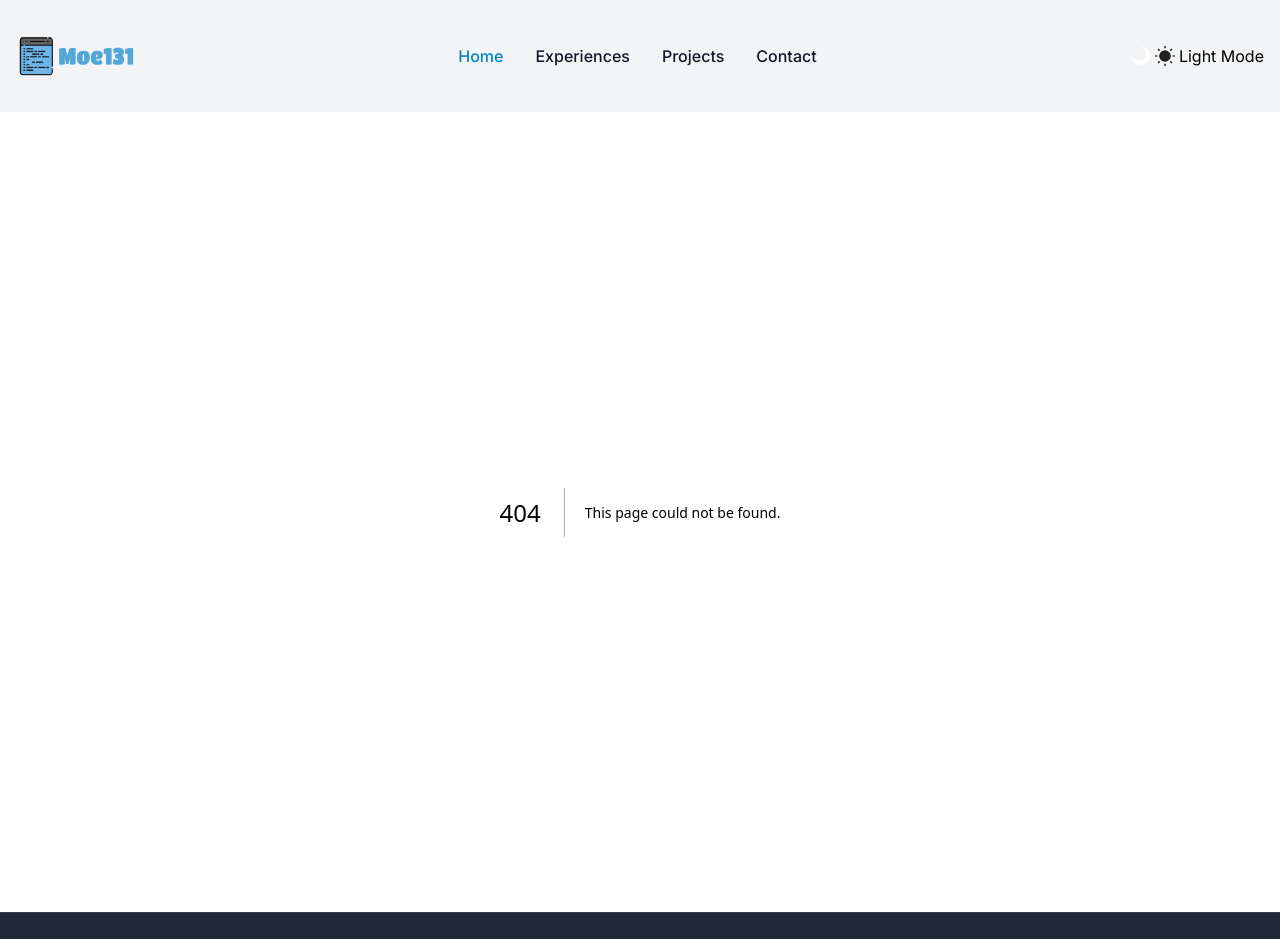
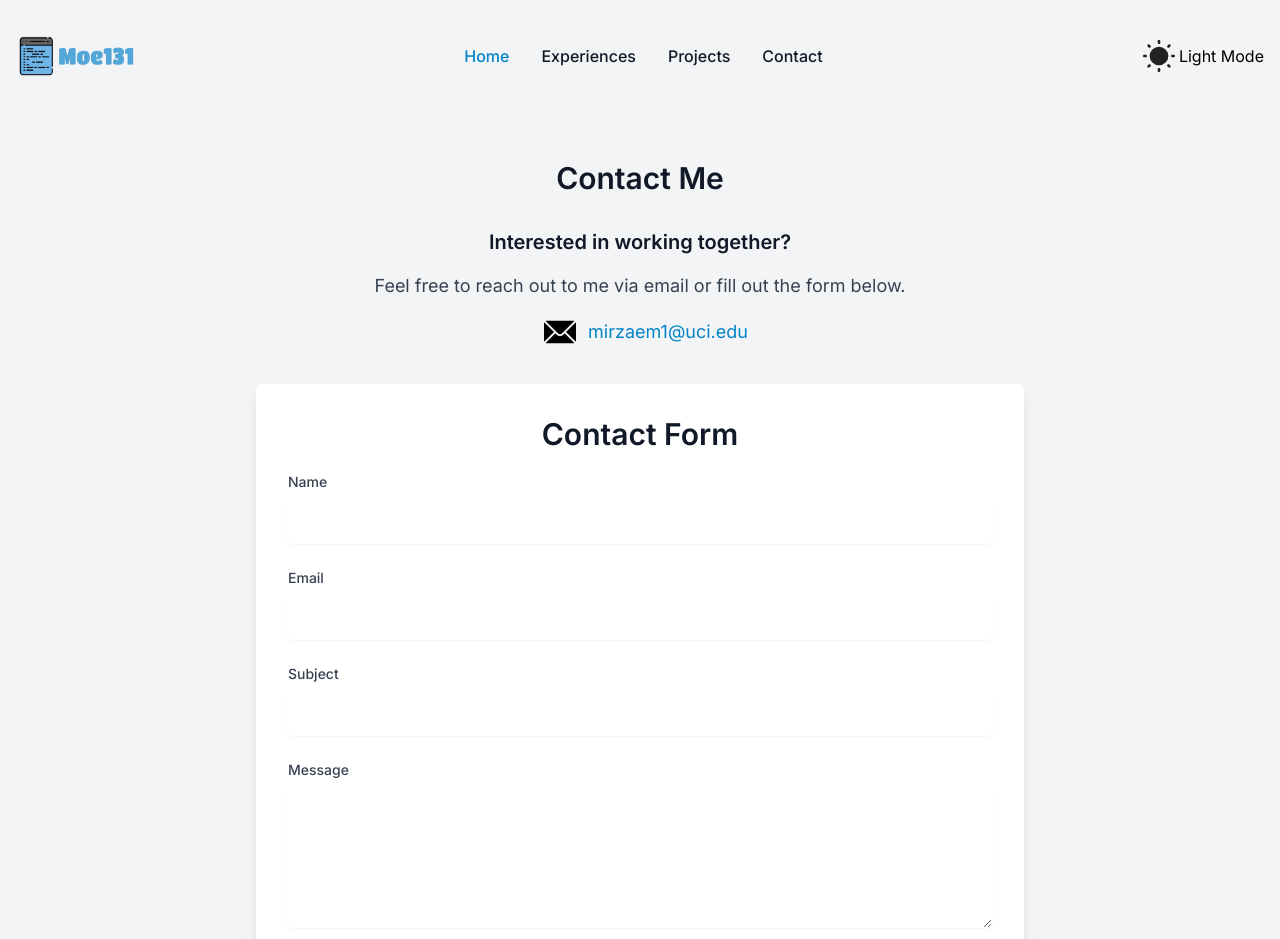
Before and after one commit to Moe131/moe131.github.io, a Next.js app: page /contact in a window 1280 px wide. Before the commit this address had no page. Shown: the top 939 px of the page. Built offline with nearby package versions, Linux system fonts and the light colour scheme.

Commit message:
contact page added

```diff
--- /dev/null
+++ b/src/app/contact/page.tsx
@@ -0,0 +1,114 @@
+"use client"
+import { useState } from 'react';
+import LightMailIcon from "../../assets/email-light.png"
+import DarkMailIcon from "../../assets/email-dark.png"
+import Image from 'next/image';
+import { useTheme } from 'next-themes';
+
+
+export default function Contact() {
+    const {theme , setTheme} = useTheme()
+    const [formData, setFormData] = useState({
+        name: '',
+        email: '',
+        subject: '',
+        message: ''
+    });
+
+    const handleChange = (e: React.ChangeEvent<HTMLInputElement | HTMLTextAreaElement>) => {
+        setFormData({ ...formData, [e.target.name]: e.target.value });
+    };
+
+    const handleSubmit = (e: React.FormEvent) => {
+        e.preventDefault();
+        // Here you would typically handle form submission, such as sending the data to a server
+        console.log(formData);
+        alert('Form submitted successfully!');
+    };
+
+    return (
+        <section className="min-h-screen bg-gray-100 dark:bg-gray-900 py-12">
+            <h1 className="text-3xl font-semibold text-gray-900 dark:text-white text-center mb-8">Contact Me</h1>
+            <div className="max-w-screen-md mx-auto text-center mb-5">
+                    <h2 className="text-xl font-semibold text-gray-900 dark:text-white mb-4">
+                        Interested in working together?
+                    </h2>
+                    <p className="text-lg text-gray-700 dark:text-gray-300 mb-4">
+                        Feel free to reach out to me via email or fill out the form below.
+                    </p>
+                    <div className="flex justify-center items-center space-x-3">
+                        <Image src={DarkMailIcon} alt="Email Icon" className="hidden w-8 h-8 text-gray-900 dark:text-white dark:block" />
+                        <Image src={LightMailIcon} alt="Email Icon" className=" w-8 h-8 text-gray-900 dark:text-white dark:hidden" />
+                        <a href="mailto:mirzaem1@uci.edu" className="text-lg text-sky-600 dark:text-cyan-400">
+                                mirzaem1@uci.edu
+                        </a>
+                    </div>
+                </div>
+            <div className="max-w-screen-md mx-auto bg-white dark:bg-gray-800 rounded-lg shadow-lg p-8 my-9 ">
+
+                <h2 className="text-3xl font-semibold text-gray-900 dark:text-white mb-5 text-center"> Contact Form </h2>
+
+                <form onSubmit={handleSubmit} className="space-y-6">
+                    <div>
+                        <label htmlFor="name" className="block text-sm font-medium text-gray-700 dark:text-gray-300">Name</label>
+                        <input
+                            type="text"
+                            id="name"
+                            name="name"
+                            value={formData.name}
+                            onChange={handleChange}
+                            required
+                            className="mt-1 block w-full p-3 border-gray-300 rounded-md shadow-sm dark:bg-gray-700 dark:border-gray-600 dark:text-gray-300 focus:ring-sky-600 focus:border-sky-600"
+                        />
+                    </div>
+
+                    <div>
+                        <label htmlFor="email" className="block text-sm font-medium text-gray-700 dark:text-gray-300">Email</label>
+                        <input
+                            type="email"
+                            id="email"
+                            name="email"
+                            value={formData.email}
+                            onChange={handleChange}
+                            required
+                            className="mt-1 block w-full p-3 border-gray-300 rounded-md shadow-sm dark:bg-gray-700 dark:border-gray-600 dark:text-gray-300 focus:ring-sky-600 focus:border-sky-600"
+                        />
+                    </div>
+
+                    <div>
+                        <label htmlFor="subject" className="block text-sm font-medium text-gray-700 dark:text-gray-300">Subject</label>
+                        <input
+                            type="text"
+                            id="subject"
+                            name="subject"
+                            value={formData.subject}
+                            onChange={handleChange}
+                            required
+                            className="mt-1 block w-full p-3 border-gray-300 rounded-md shadow-sm dark:bg-gray-700 dark:border-gray-600 dark:text-gray-300 focus:ring-sky-600 focus:border-sky-600"
+                        />
+                    </div>
+
+                    <div>
+                        <label htmlFor="message" className="block text-sm font-medium text-gray-700 dark:text-gray-300">Message</label>
+                        <textarea
+                            id="message"
+                            name="message"
+                            rows={5}
+                            value={formData.message}
+                            onChange={handleChange}
+                            required
+                            className="mt-1 block w-full p-3 border-gray-300 rounded-md shadow-sm dark:bg-gray-700 dark:border-gray-600 dark:text-gray-300 focus:ring-sky-600 focus:border-sky-600"
+                        ></textarea>
+                    </div>
+
+                    <button
+                        type="submit"
+                        className="w-full py-3 px-6 bg-sky-600 text-white rounded-lg shadow-md hover:bg-sky-700 dark:bg-cyan-600 dark:hover:bg-cyan-500 focus:outline-none focus:ring-2 focus:ring-offset-2 focus:ring-sky-600"
+                    >
+                        Send Message
+                    </button>
+                </form>
+            </div>
+        </section>
+    );
+}
--- a/src/components/Hero/page.tsx
+++ b/src/components/Hero/page.tsx
@@ -9,6 +9,7 @@ import darkgithubIcon from '../../assets/github-dark.svg'
 import darklinkedinIcon from '../../assets/linkedin-dark.svg'
 import Image from "next/image"
 import { useTheme } from "next-themes"
+import Link from "next/link"
 
 export default function Hero() {
     const { theme, setTheme } = useTheme()
@@ -46,7 +47,7 @@ export default function Hero() {
                 I am Mohammad Mirzaei, a dedicated Computer Science student at the University of California, Irvine,
                 with a strong track record of academic achievements. With over 8 years of coding experience,
                 and having gained valuable experience through various internships and projects, I'm ready to work
-                on exciting opportunities. Feel free to <a className="underline text-sky-600 dark:text-cyan-400" href="/contact">contact me</a> for collaboration!
+                on exciting opportunities. Feel free to <Link className="underline text-sky-600 dark:text-cyan-400" href="/contact">contact me</Link> for collaboration!
 
                 </p>
                 <a href="./src/assets/resume.pdf" download>
--- a/src/components/Navbar/page.tsx
+++ b/src/components/Navbar/page.tsx
@@ -41,7 +41,7 @@ export default function Navbar(){
               <Link href="/projects" className="block py-2 px-3 text-gray-900 rounded hover:bg-gray-100 md:hover:bg-transparent md:border-0 md:hover:text-sky-600 md:p-0 dark:text-white md:dark:hover:text-cyan-400 dark:hover:bg-gray-700 dark:hover:text-white md:dark:hover:bg-transparent">Projects</Link>
             </li>
             <li>
-              <Link href="#" className="block py-2 px-3 text-gray-900 rounded hover:bg-gray-100 md:hover:bg-transparent md:border-0 md:hover:text-sky-600 md:p-0 dark:text-white md:dark:hover:text-cyan-400 dark:hover:bg-gray-700 dark:hover:text-white md:dark:hover:bg-transparent">Contact</Link>
+              <Link href="/contact" className="block py-2 px-3 text-gray-900 rounded hover:bg-gray-100 md:hover:bg-transparent md:border-0 md:hover:text-sky-600 md:p-0 dark:text-white md:dark:hover:text-cyan-400 dark:hover:bg-gray-700 dark:hover:text-white md:dark:hover:bg-transparent">Contact</Link>
             </li>
           </ul>
         </div>
--- a/src/components/ThemeSwitch/page.tsx
+++ b/src/components/ThemeSwitch/page.tsx
@@ -16,16 +16,20 @@ const ThemeSwitch = ({}) => {
 
   if (!mounted) {
     return (
-      <div className='md:order-3'>
-      </div>
+      <button  className="flex gap-1 items-center md:order-3" >
+      <Image src={darkIcon} className="hidden w-6 h-6 md:w-8 md:h-8 dark:block" alt="Color mode icon" />
+      <Image src={lightIcon} className=" w-6 h-6 md:w-8 md:h-8 dark:hidden" alt="Color mode icon" />
+
+      <p className="text-sm md:text-base dark:text-white">Light Mode</p>
+    </button>
     )
 
   }
 
   return (
     <button onClick={() => setTheme(theme === "dark" ? "light" : "dark")} className="flex gap-1 items-center md:order-3" >
-      <Image src={darkIcon} className={theme === "light" ? "hidden h-5 w-5" : "h-5 w-5"} alt="Color mode icon" />
-      <Image src={lightIcon} className={theme === "dark" ? "hidden h-5 w-5" : "h-5 w-5"} alt="Color mode icon" />
+      <Image src={darkIcon} className="hidden w-6 h-6 md:w-8 md:h-8 dark:block" alt="Color mode icon" />
+      <Image src={lightIcon} className=" w-6 h-6 md:w-8 md:h-8 dark:hidden" alt="Color mode icon" />
 
       <p className="text-sm md:text-base dark:text-white">Light Mode</p>
     </button>
```
Also changed, not shown: src/assets/email-dark.png.
